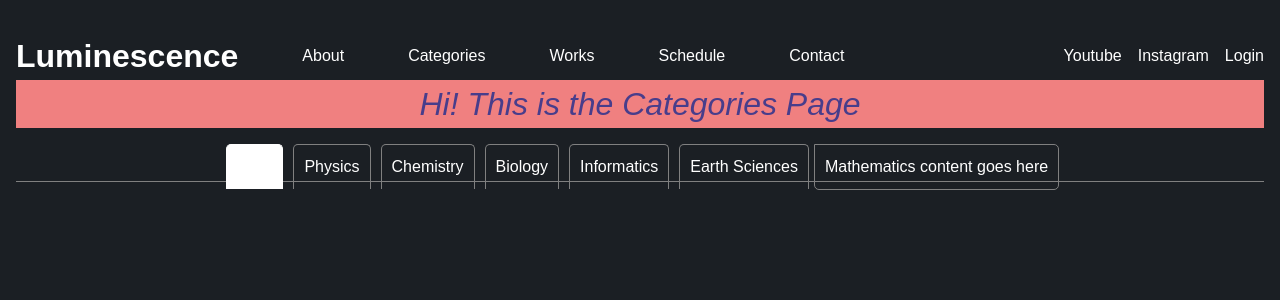
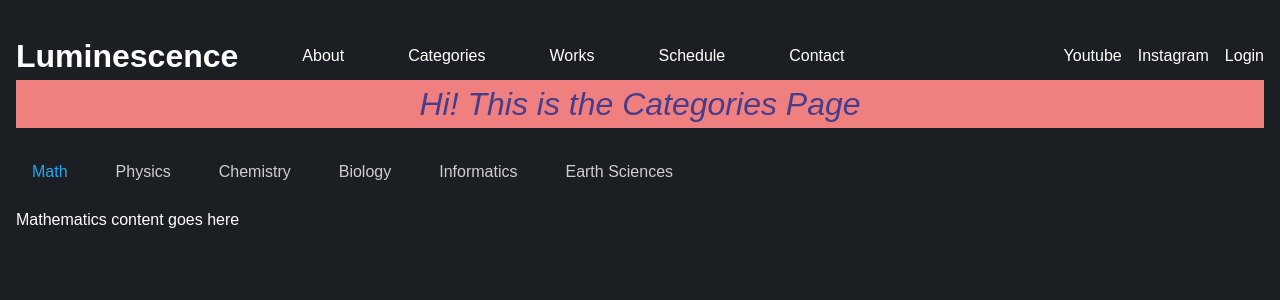
Before and after one commit to ckmsc39th/ckmsc39th.github.io, a Vue app: page /categories in a window 1280 px wide. Shown: the top 300 px of the page. Built offline with nearby package versions, Linux system fonts and the light colour scheme.

Commit message:
Made the tabs look tastier

```diff
--- a/src/views/Categories.vue
+++ b/src/views/Categories.vue
@@ -9,19 +9,26 @@
     <p>Hi! This is the Categories Page</p>
   </div>
   <br/>
-  <div class="tabs">
-    <div class="tab" v-for="tab in tabs" :key="tab"
-        @click="activeTab = tab" :class="{ active: activeTab === tab }">
+  <div class="flex justify-start space-x-4">
+    <div
+      v-for="tab in tabs"
+      :key="tab"
+      @click="activeTab = tab"
+      :class="[
+        'py-2 px-4 rounded-lg font-medium text-gray-500 hover:text-blue-500',
+        activeTab === tab ? 'text-blue-500' : ''
+      ]"
+    >
       {{ tab }}
     </div>
-    <div class="tab-content">
+  </div>
+  <div class="py-4">
     <div v-if="activeTab === 'Math'">Mathematics content goes here</div>
     <div v-if="activeTab === 'Physics'">Physics content goes here</div>
     <div v-if="activeTab === 'Chemistry'">Chemistry content goes here</div>
     <div v-if="activeTab === 'Biology'">Biology content goes here</div>
     <div v-if="activeTab === 'Informatics'">Informatics content goes here</div>
     <div v-if="activeTab === 'Earth Sciences'">Earth Sciences content goes here</div>
-    </div>
   </div>
 </template>
 
@@ -38,33 +45,7 @@
   font-style: italic;
   font-size: xx-large;
 }
-.tabs {
-  display: flex;
-  justify-content: center;
-  align-items: center;
-  height: 30px;
-  border-bottom: 1px solid gray;
-}
-
-.tab {
-  padding: 10px;
-  margin: 5px;
-  border: 1px solid gray;
-  border-bottom: none;
-  border-radius: 5px 5px 0 0;
-  cursor: pointer;
-  user-select: none;
-}
-
-.active {
-  background-color: white;
-  border-color: white;
-}
-
-.tab-content {
-  border: 1px solid gray;
-  padding: 10px;
-  border-radius: 0 5px 5px 5px;
-  margin-top: 0;
+.text-blue-500 {
+  color: #22a7f0;
 }
 </style>
```
Lines whose indentation alone changed are shown as unchanged.
